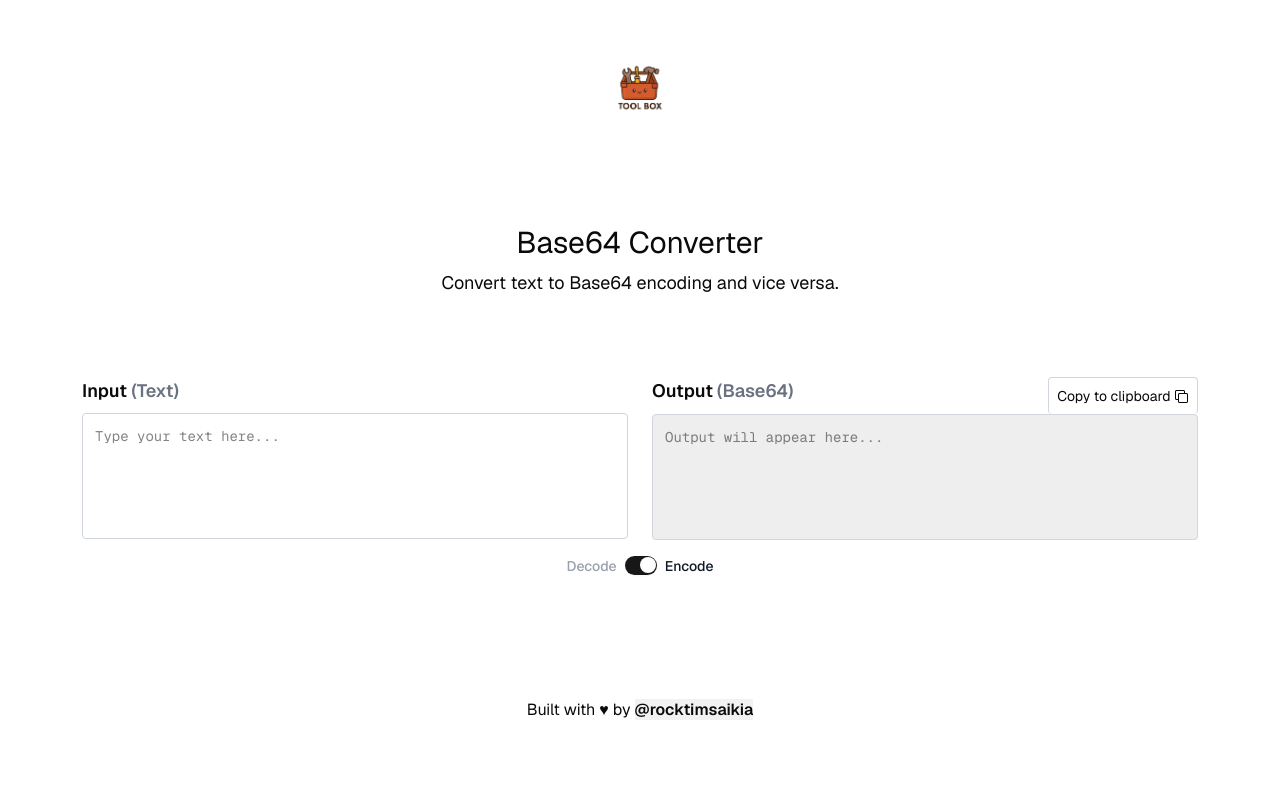
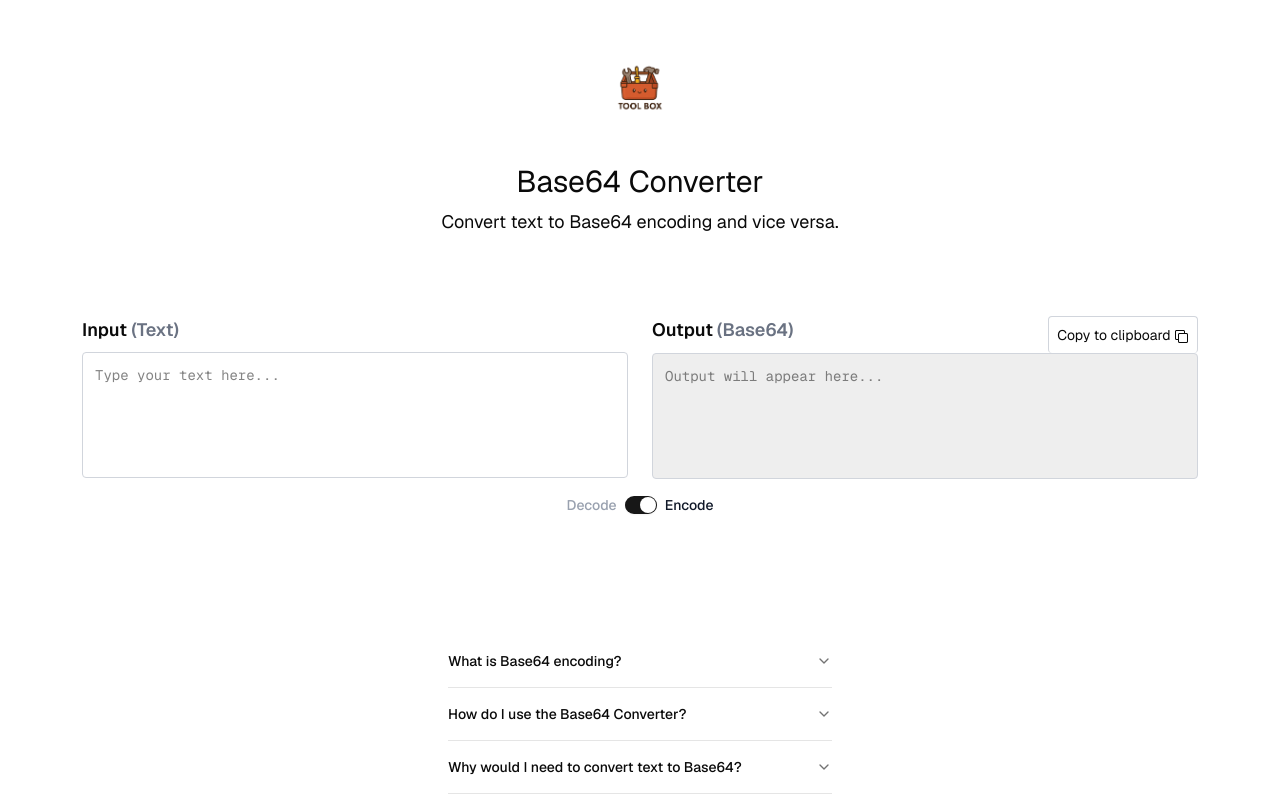
Before and after one commit to rocktimsaikia/toolbox, a Next.js app: page /base64-converter in a window 1280 px wide. Shown: the top 800 px of the page. Built offline with nearby package versions, Linux system fonts and the light colour scheme.

Commit message:
Add FAQ to all tools

```diff
--- a/src/app/base64-converter/layout.tsx
+++ b/src/app/base64-converter/layout.tsx
@@ -1,7 +1,12 @@
+import Faq from "@/components/faq";
+import { Faqs } from "@/constants/faq";
 import { TOOLS } from "@/constants/tools";
 import type { Metadata } from "next";
 
-const tool = TOOLS["base64-converter"];
+const slug = "base64-converter";
+
+const tool = TOOLS[slug];
+const faq = Faqs[slug];
 
 export const metadata: Metadata = {
   title: tool.name,
@@ -9,5 +14,12 @@ export const metadata: Metadata = {
 };
 
 export default function Layout({ children }: Readonly<{ children: React.ReactNode }>) {
-  return <div>{children}</div>;
+  return (
+    <div>
+      {children}
+      <div className="w-sm mx-auto mt-30">
+        <Faq faq={faq} />
+      </div>
+    </div>
+  );
 }
--- /dev/null
+++ b/src/app/json-to-types/layout.tsx
@@ -0,0 +1,25 @@
+import Faq from "@/components/faq";
+import { Faqs } from "@/constants/faq";
+import { TOOLS } from "@/constants/tools";
+import type { Metadata } from "next";
+
+const slug = "json-to-types";
+
+const tool = TOOLS[slug];
+const faq = Faqs[slug];
+
+export const metadata: Metadata = {
+  title: tool.name,
+  description: tool.description,
+};
+
+export default function Layout({ children }: Readonly<{ children: React.ReactNode }>) {
+  return (
+    <div>
+      {children}
+      <div className="w-sm mx-auto mt-30">
+        <Faq faq={faq} />
+      </div>
+    </div>
+  );
+}
--- a/src/app/object-to-typescript/layout.tsx
+++ /dev/null
@@ -1,13 +0,0 @@
-import { TOOLS } from "@/constants/tools";
-import type { Metadata } from "next";
-
-const tool = TOOLS["object-to-typescript"];
-
-export const metadata: Metadata = {
-  title: tool.name,
-  description: tool.description,
-};
-
-export default function Layout({ children }: Readonly<{ children: React.ReactNode }>) {
-  return <div>{children}</div>;
-}
--- a/src/app/password-generator/layout.tsx
+++ b/src/app/password-generator/layout.tsx
@@ -1,7 +1,12 @@
+import Faq from "@/components/faq";
+import { Faqs } from "@/constants/faq";
 import { TOOLS } from "@/constants/tools";
 import type { Metadata } from "next";
 
-const tool = TOOLS["password-generator"];
+const slug = "password-generator";
+
+const tool = TOOLS[slug];
+const faq = Faqs[slug];
 
 export const metadata: Metadata = {
   title: tool.name,
@@ -9,5 +14,12 @@ export const metadata: Metadata = {
 };
 
 export default function Layout({ children }: Readonly<{ children: React.ReactNode }>) {
-  return <div>{children}</div>;
+  return (
+    <div>
+      {children}
+      <div className="w-sm mx-auto mt-30">
+        <Faq faq={faq} />
+      </div>
+    </div>
+  );
 }
--- a/src/app/url-encoder-decoder/layout.tsx
+++ b/src/app/url-encoder-decoder/layout.tsx
@@ -1,7 +1,12 @@
+import Faq from "@/components/faq";
+import { Faqs } from "@/constants/faq";
 import { TOOLS } from "@/constants/tools";
 import type { Metadata } from "next";
 
-const tool = TOOLS["url-encoder-decoder"];
+const slug = "url-encoder-decoder";
+
+const tool = TOOLS[slug];
+const faq = Faqs[slug];
 
 export const metadata: Metadata = {
   title: tool.name,
@@ -9,5 +14,12 @@ export const metadata: Metadata = {
 };
 
 export default function Layout({ children }: Readonly<{ children: React.ReactNode }>) {
-  return <div>{children}</div>;
+  return (
+    <div>
+      {children}
+      <div className="w-sm mx-auto mt-30">
+        <Faq faq={faq} />
+      </div>
+    </div>
+  );
 }
--- a/src/constants/faq.ts
+++ b/src/constants/faq.ts
@@ -33,11 +33,126 @@ const WHATS_MY_IP_FAQ: Faq[] = [
   },
 ];
 
+const PASSWORD_GENERATOR_FAQ: Faq[] = [
+  {
+    question: "What makes a password secure?",
+    answer:
+      "A secure password is long, random, and includes a mix of uppercase letters, lowercase letters, numbers, and special characters. Our Password Generator creates strong passwords to keep your accounts safe.",
+  },
+  {
+    question: "How does the Password Generator work?",
+    answer:
+      "The Password Generator uses a random algorithm to create unique passwords based on your preferences, ensuring they’re unpredictable and resistant to hacking attempts.",
+  },
+  {
+    question: "Can I customize the passwords generated?",
+    answer:
+      "Yes, our Password Generator allows you to set parameters like length and character types (letters, numbers, symbols) to create a secure random password tailored to your needs.",
+  },
+  {
+    question: "Why should I use a random password generator?",
+    answer:
+      "Random passwords are harder to guess or crack compared to predictable ones like 'password123.' Use our tool to enhance your online security effortlessly.",
+  },
+];
+
+const BASE64_CONVERTER_FAQ: Faq[] = [
+  {
+    question: "What is Base64 encoding?",
+    answer:
+      "Base64 encoding converts text into a string of ASCII characters, making it safe to transmit over text-based systems. Use our Base64 Converter to encode or decode text easily.",
+  },
+  {
+    question: "How do I use the Base64 Converter?",
+    answer:
+      "Enter your text in the input field, toggle between 'Encode' or 'Decode,' and the tool will convert it instantly. Use the 'Copy to Clipboard' button to save the result.",
+  },
+  {
+    question: "Why would I need to convert text to Base64?",
+    answer:
+      "Converting text to Base64 is useful for tasks like embedding text data in code, sharing it via text-only platforms, or preparing it for APIs. Our converter makes it quick and simple.",
+  },
+  {
+    question: "Is Base64 encoding secure for sensitive text?",
+    answer:
+      "No, Base64 encoding isn’t encryption—it only reformats text, not secures it. Use our tool for text encoding and decoding, but not for protecting confidential data.",
+  },
+];
+
+const NUMBERS_TO_WORDS_FAQ: Faq[] = [
+  {
+    question: "What does the Numbers to Words tool do?",
+    answer:
+      "The Numbers to Words tool converts numeric values into their written word form, such as turning '12345' into 'twelve thousand three hundred forty-five.' It also supports currency formats.",
+  },
+  {
+    question: "How do I convert numbers to currency words?",
+    answer:
+      "Enter your number, select the 'Show Currency' option, and choose your currency type. The tool will convert it, for example, '50.75' becomes 'fifty dollars and seventy-five cents.'",
+  },
+  {
+    question: "Why use a Numbers to Words converter?",
+    answer:
+      "Converting numbers to words is useful for writing checks, creating invoices, or making financial documents more readable. Our tool simplifies this process instantly.",
+  },
+  {
+    question: "Does the tool support different languages or currencies?",
+    answer:
+      "Yes, our Numbers to Words tool supports multiple languages and currencies, such as USA (English, en-US). Select your preferred option to get accurate conversions.",
+  },
+];
+
+const URL_ENCODER_DECODER_FAQ: Faq[] = [
+  {
+    question: "What does a URL Encoder/Decoder do?",
+    answer:
+      "A URL Encoder converts special characters in a URL into a format safe for web use, while a Decoder reverses the process. Our tool helps you encode or decode URLs instantly.",
+  },
+  {
+    question: "Why do I need to encode a URL?",
+    answer:
+      "Encoding a URL ensures special characters, like spaces or symbols, are properly formatted for web browsers and servers to understand, preventing errors in links or queries.",
+  },
+  {
+    question: "How do I use the URL Encoder/Decoder?",
+    answer:
+      "Paste your URL into the input box, toggle between 'Encode' or 'Decode,' and the tool will instantly convert your URL. Use the 'Copy to Clipboard' button to save the result.",
+  },
+  {
+    question: "Is URL encoding the same as encryption?",
+    answer:
+      "No, URL encoding formats characters for safe web use but doesn’t secure data. It’s not encryption, so don’t use it to protect sensitive information in URLs.",
+  },
+];
+
+const JSON_TO_TYPES_FAQ: Faq[] = [
+  {
+    question: "What does the JavaScript/JSON to TypeScript Types tool do?",
+    answer:
+      "This tool converts JavaScript objects or JSON data into TypeScript type definitions, helping you define structured types for better code safety and autocompletion.",
+  },
+  {
+    question: "How do I use the JavaScript/JSON to TypeScript Types converter?",
+    answer:
+      "Paste your JavaScript object or JSON data into the input field, and the tool will automatically generate the corresponding TypeScript types. Copy the result using the 'Copy to Clipboard' button.",
+  },
+  {
+    question: "Why should I convert JSON to TypeScript types?",
+    answer:
+      "Converting JSON to TypeScript types ensures type safety in your TypeScript projects, reducing errors and improving code maintainability, especially when working with APIs or external data.",
+  },
+  {
+    question: "Can this tool handle nested JavaScript objects?",
+    answer:
+      "Yes, the tool supports nested JavaScript objects and JSON data, generating accurate TypeScript interfaces for complex structures, including arrays and nested properties.",
+  },
+];
+
 export const Faqs: Record<Slug, Faq[]> = {
   "whats-my-ip": WHATS_MY_IP_FAQ,
-  "password-generator": WHATS_MY_IP_FAQ,
-  "object-to-typescript": WHATS_MY_IP_FAQ,
-  "numbers-to-words": WHATS_MY_IP_FAQ,
-  "base64-converter": WHATS_MY_IP_FAQ,
-  "url-encoder-decoder": WHATS_MY_IP_FAQ,
+  "password-generator": PASSWORD_GENERATOR_FAQ,
+  "json-to-types": JSON_TO_TYPES_FAQ,
+  "numbers-to-words": NUMBERS_TO_WORDS_FAQ,
+  "base64-converter": BASE64_CONVERTER_FAQ,
+  "url-encoder-decoder": URL_ENCODER_DECODER_FAQ,
 };
--- a/src/constants/tools.ts
+++ b/src/constants/tools.ts
@@ -1,5 +1,5 @@
 export type Slug =
-  | "object-to-typescript"
+  | "json-to-types"
   | "numbers-to-words"
   | "password-generator"
   | "base64-converter"
@@ -14,10 +14,10 @@ export type Tool = {
 };
 
 export const TOOLS: Record<Slug, Tool> = {
-  "object-to-typescript": {
+  "json-to-types": {
     name: "Convert JavaScript/JSON to TypeScript Types",
     description: "Generate TypeScript types from JavaScript objects or JSON data.",
-    slug: "object-to-typescript",
+    slug: "json-to-types",
   },
   "numbers-to-words": {
     name: "Numbers to Words",
```
Also changed, not shown: src/app/json-to-types/page.tsx (renamed from src/app/object-to-typescript/page.tsx, +16 -16 lines).
